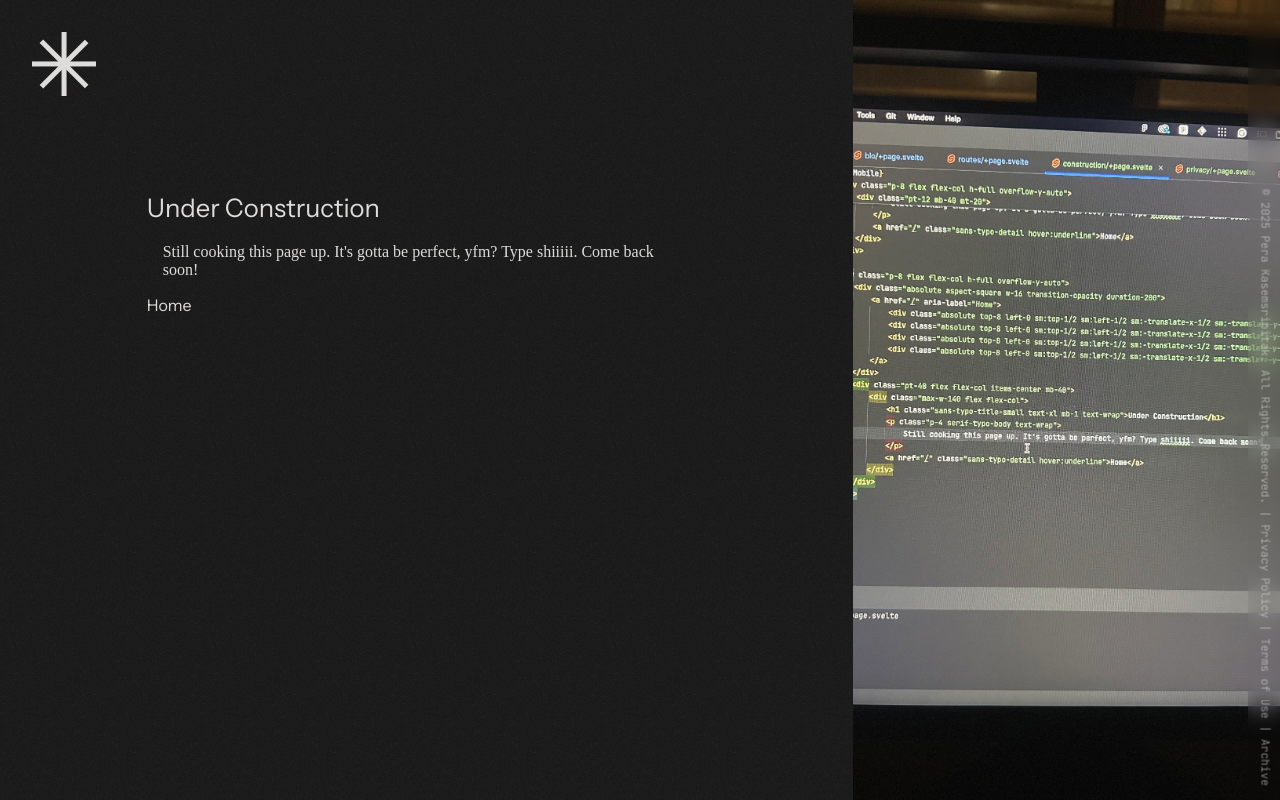
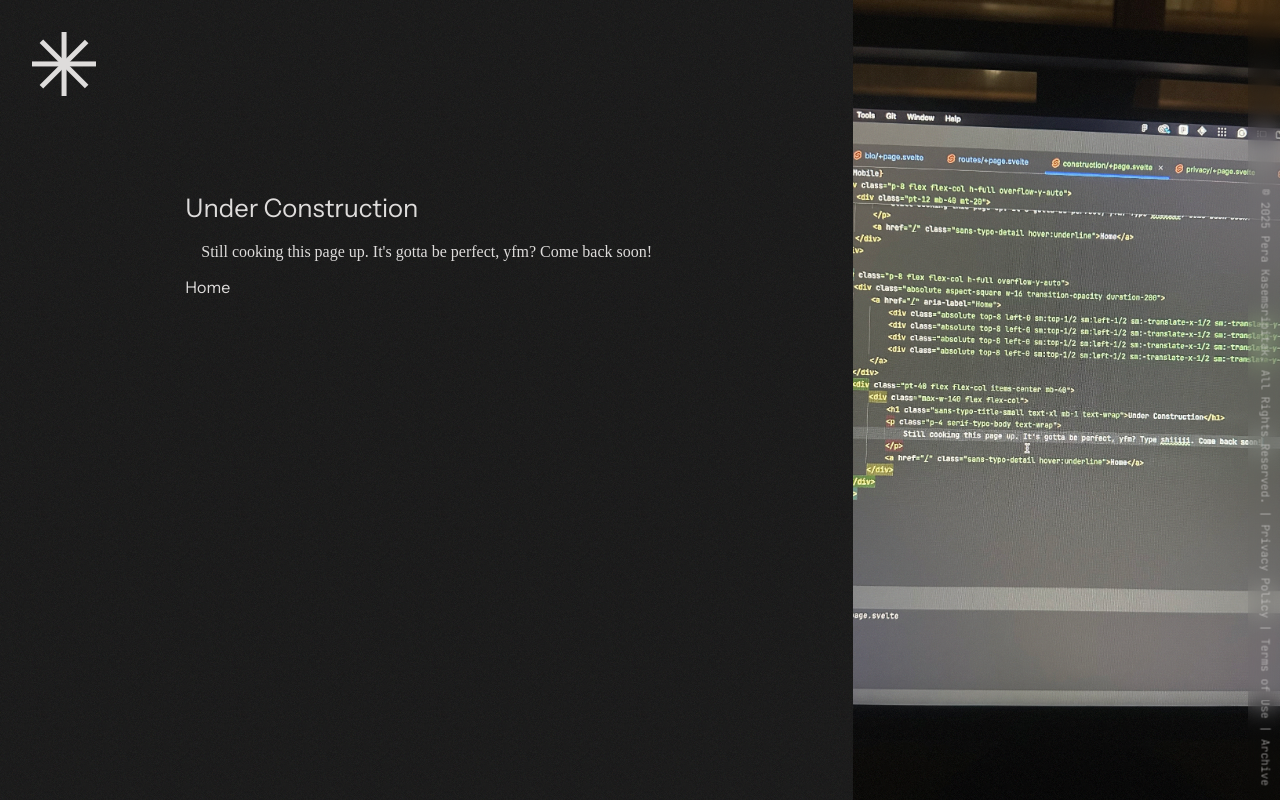
Before and after one commit to perakasem/landing, a SvelteKit app: page /construction in a window 1280 px wide. Built offline with nearby package versions, Linux system fonts and the light colour scheme; a web font is replaced by a local one.

Commit message:
docs: update construction text

```diff
--- a/src/routes/(landing)/construction/+page.svelte
+++ b/src/routes/(landing)/construction/+page.svelte
@@ -32,7 +32,7 @@
 		<div class="mt-20 mb-40 pt-12">
 			<h1 class="sans-typo-title-small mb-1 text-xl text-wrap">Under Construction</h1>
 			<p class="serif-typo-body-small p-4 text-wrap">
-				Still cooking this page up. It's gotta be perfect, yfm? Type shiiiii. Come back soon!
+				Still cooking this page up. It's gotta be perfect, yfm? Come back soon!
 			</p>
 			<a href="/" class="sans-typo-detail hover:underline">Home</a>
 		</div>
@@ -46,7 +46,7 @@
 			<div class="flex max-w-140 flex-col">
 				<h1 class="sans-typo-title-small mb-1 text-xl text-wrap">Under Construction</h1>
 				<p class="serif-typo-body p-4 text-wrap">
-					Still cooking this page up. It's gotta be perfect, yfm? Type shiiiii. Come back soon!
+					Still cooking this page up. It's gotta be perfect, yfm? Come back soon!
 				</p>
 				<a href="/" class="sans-typo-detail hover:underline">Home</a>
 			</div>
```
